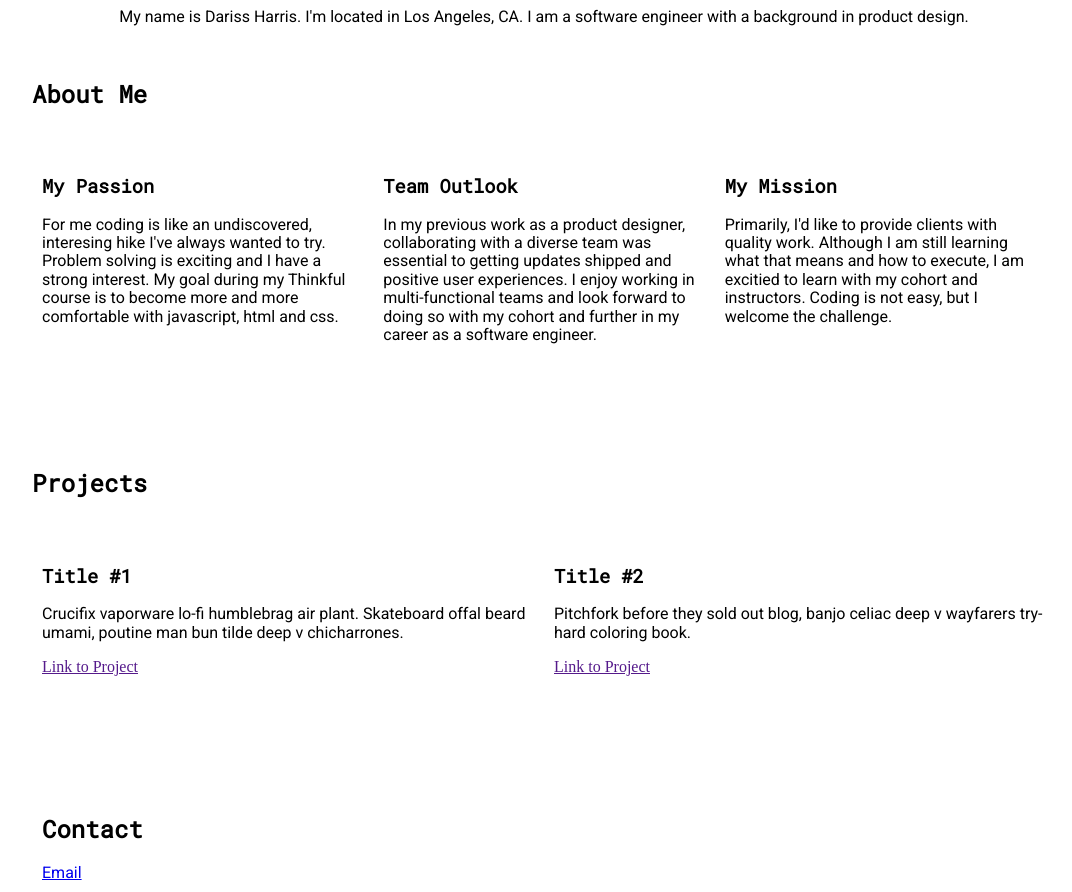
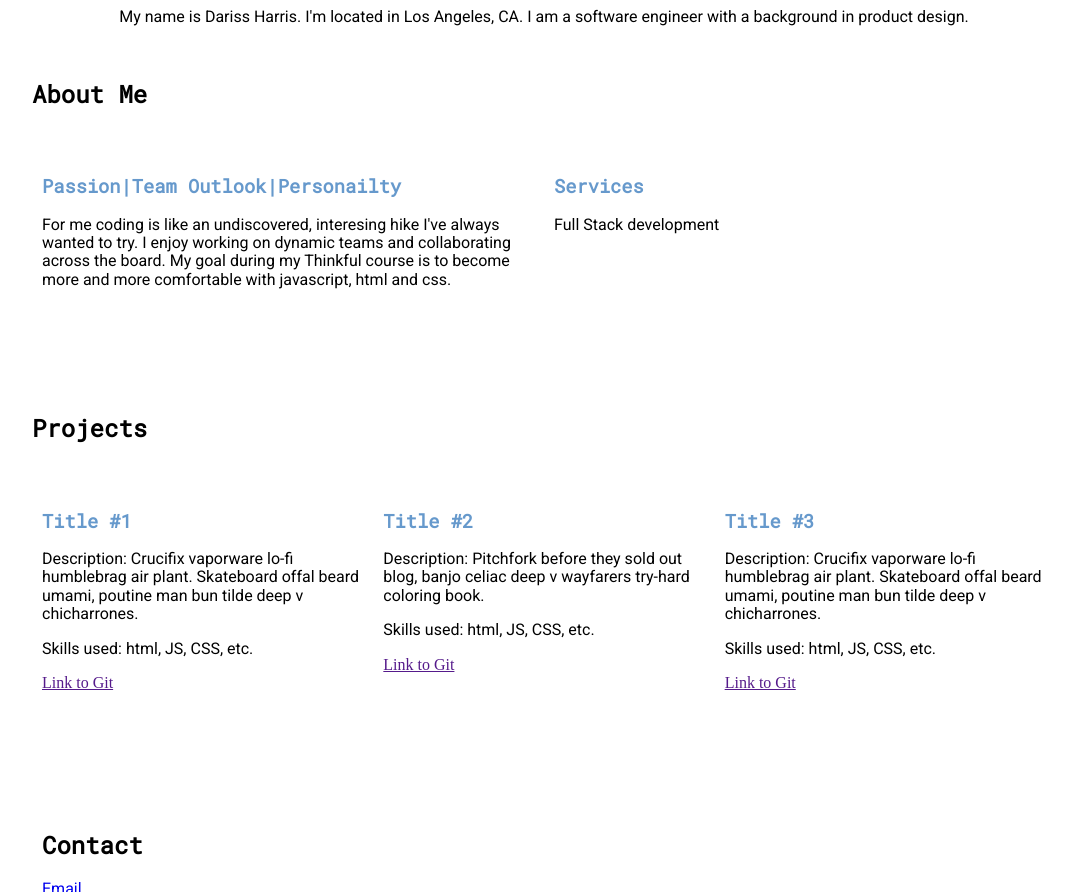
Before and after one commit to darissthedev/darissthedevportfolio, a plain HTML site: page index.html in a window 1280 px wide. Shown: the part 760-1652 px from the top of the page, without its empty margins (96-1168 px from the left). Drawn offline with nearby package versions, Linux system fonts and the light colour scheme.

Commit message:
revisions v3

```diff
--- a/index.html
+++ b/index.html
@@ -50,19 +50,17 @@
         <div class="group">
           <div class="item">
             <img src="" alt="">
-            <h3>My Passion</h3>
-            <p>For me coding is  like an undiscovered, interesing hike I've always wanted to try. Problem solving is exciting and I have a strong interest. My goal during my Thinkful course is to become more and more comfortable with javascript, html and css.</p>
+            <h3 style="color: #6699CC;">Passion|Team Outlook|Personailty</h3>
+            <p>For me coding is  like an undiscovered, interesing hike I've always wanted to try. I enjoy working on dynamic teams and collaborating across the board. My goal during my Thinkful course is to become more and more comfortable with javascript, html and css. </p>
+
           </div>
           <div class="item">
             <img src="" alt="">
-            <h3>Team Outlook</h3>
-            <p>In my previous work as a product designer, collaborating with a diverse team was essential to getting updates shipped and positive user experiences. I enjoy working in multi-functional teams and look forward to doing so with my cohort and further in my career as a software engineer.</p>
+            <h3 style="color: #6699CC;">Services</h3>
+            <p>Full Stack development</p>
           </div>
-            <div class="item">
-              <img src="" alt="">
-              <h3>My Mission</h3>
-              <p>Primarily, I'd like to provide clients with quality work. Although I am still learning what that means and how to execute, I am excitied to learn with my cohort and instructors. Coding is not easy, but I welcome the challenge.</p>
-          </div>
+
+
         </div>
       </section>
 
@@ -73,17 +71,27 @@
               <div class="item">
 
                 <img src="" alt="" class="">
-                  <h3>Title #1</h3>
-                  <p>Crucifix vaporware lo-fi humblebrag air plant. Skateboard offal beard umami, poutine man bun tilde deep v chicharrones.</p>
-                  <a href="">Link to Project</a>
+                  <h3 style="color: #6699CC;">Title #1</h3>
+                  <p>Description: Crucifix vaporware lo-fi humblebrag air plant. Skateboard offal beard umami, poutine man bun tilde deep v chicharrones.</p>
+                  <p>Skills used: html, JS, CSS, etc.</p>
+                  <a href="">Link to Git</a>
               </div>
               <div class="item">
                 <img src="" alt="" class="">
-                <h3>Title #2</h3>
-                <p>Pitchfork before they sold out blog, banjo celiac deep v wayfarers try-hard coloring book.</p>
-                <a href="">Link to Project</a>
+                <h3 style="color: #6699CC;">Title #2</h3>
+                <p>Description: Pitchfork before they sold out blog, banjo celiac deep v wayfarers try-hard coloring book.</p>
+                <p>Skills used: html, JS, CSS, etc.</p>
+                <a href="">Link to Git</a>
+              </div>
+              <div class="item">
 
+                <img src="" alt="" class="">
+                  <h3 style="color: #6699CC;">Title #3</h3>
+                  <p>Description: Crucifix vaporware lo-fi humblebrag air plant. Skateboard offal beard umami, poutine man bun tilde deep v chicharrones.</p>
+                  <p>Skills used: html, JS, CSS, etc.</p>
+                  <a href="">Link to Git</a>
               </div>
+
           </div>
       </section>
 
--- a/main.css
+++ b/main.css
@@ -39,7 +39,7 @@ main header nav ul li:last-child a {
     width: 50%;
   }
 
-  .centerIntro {
+.centerIntro {
     display: block;
     margin-left: auto;
     margin-right: auto;
@@ -66,6 +66,10 @@ main p {
 
 main h2, h3 {
     font-family: 'Roboto Mono', sans-serif;
+}
+
+a li :hover{
+  color: #6699CC;
 }
 
 
```
